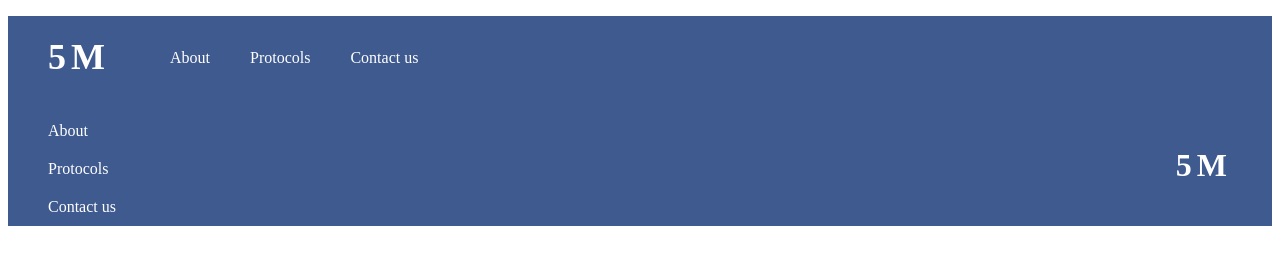
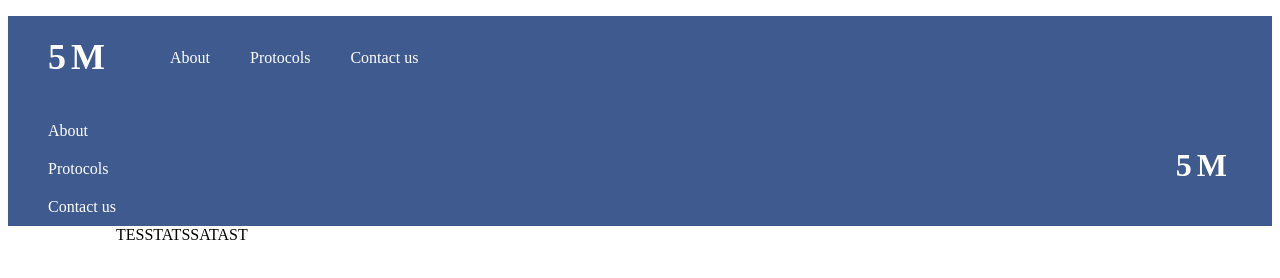
Before and after one commit to JepriAlber/protokol-kesehatan-e07, a plain HTML site: page index.html in a window 1280 px wide. Drawn offline with Linux system fonts and the light colour scheme.

Commit message:
Update index.html

```diff
--- a/index.html
+++ b/index.html
@@ -27,3 +27,5 @@
 
   </body>
 </html>
+
+TESSTATSSATAST
```
